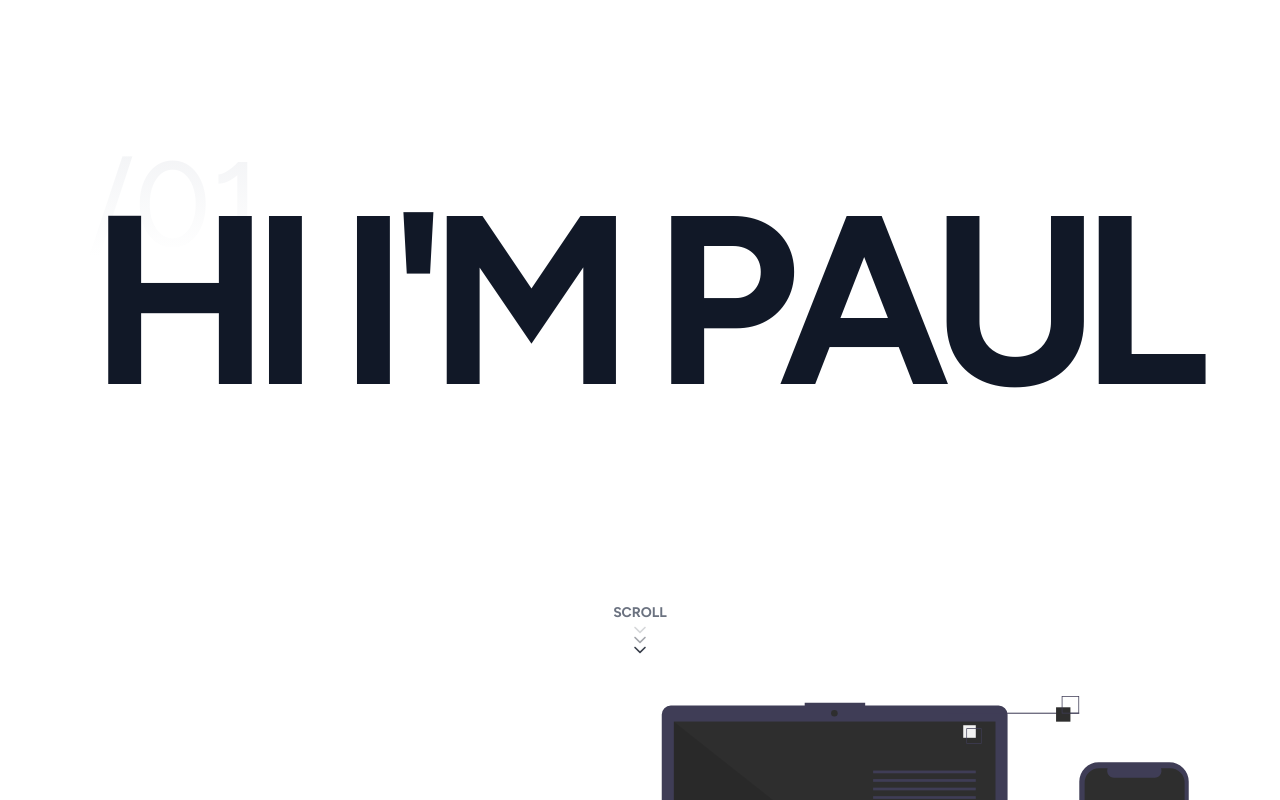
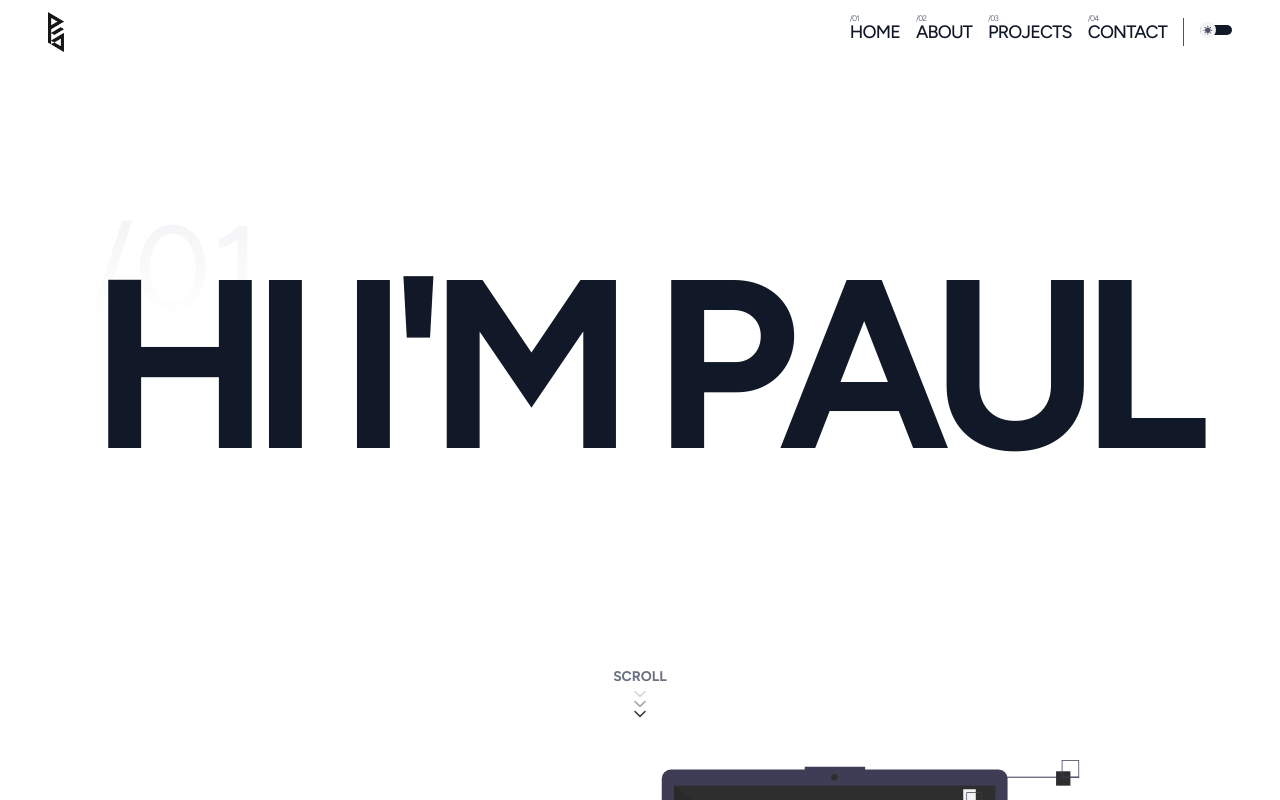
Before and after one commit to pauliversonc/pauliversonc, a Vue app: page / in a window 1280 px wide. Shown: the top 800 px of the page. Built offline with nearby package versions, Linux system fonts and the light colour scheme.

Commit message:
show header

```diff
--- a/src/App.vue
+++ b/src/App.vue
@@ -1,6 +1,6 @@
 <template>
   <!-- HEADER -->
-  <!-- <TheHeader ref="theHome" @to-link="toLinkStatus" ></TheHeader> -->
+  <TheHeader ref="theHome" @to-link="toLinkStatus" ></TheHeader>
   <!-- HERO -->
   <TheHero></TheHero>
   <!-- SCROLL BUTTON -->
```
